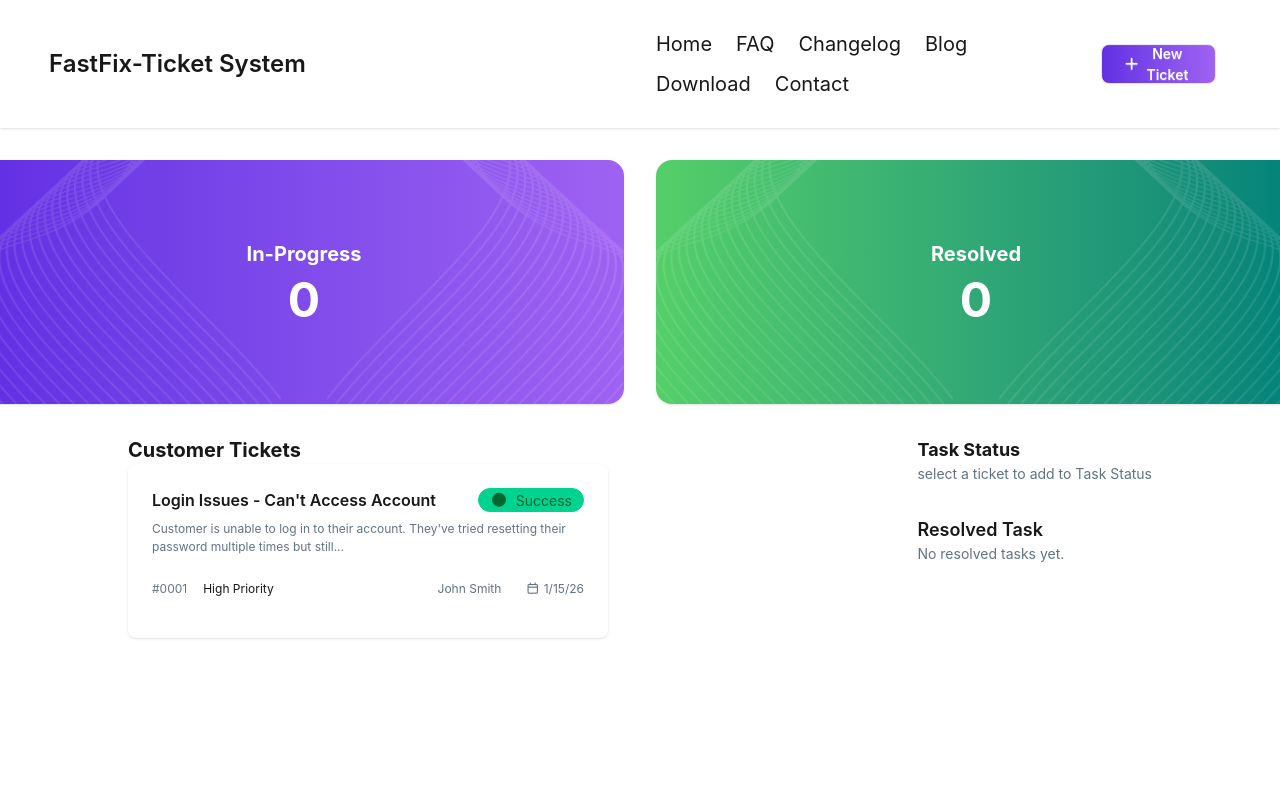
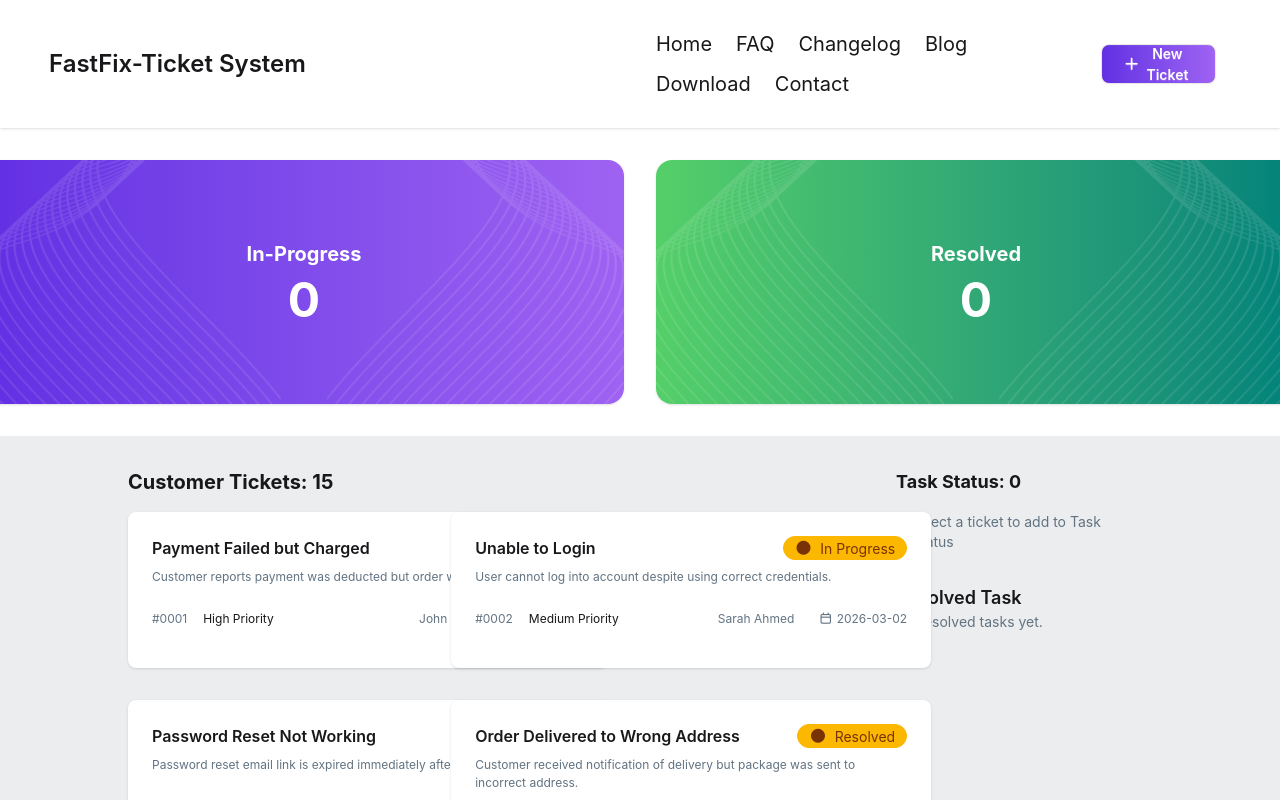
Before and after one commit to monirzkhan/FastFix-Ticket-System, a React (Vite) app: page / in a window 1280 px wide. Shown: the top 800 px of the page. Built offline with nearby package versions, Linux system fonts and the light colour scheme.

Commit message:
card section added

```diff
--- a/package.json
+++ b/package.json
@@ -14,6 +14,7 @@
     "@tailwindcss/vite": "^4.2.1",
     "react": "^19.2.0",
     "react-dom": "^19.2.0",
+    "react-toastify": "^11.0.5",
     "tailwindcss": "^4.2.1"
   },
   "devDependencies": {
--- a/src/App.jsx
+++ b/src/App.jsx
@@ -1,4 +1,5 @@
 
+import { Suspense, useState } from 'react'
 import './App.css'
 import Banner from './Components/Banner/Banner'
 
@@ -7,7 +8,13 @@ import ResolvedTask from './Components/ResolvedTask/ResolvedTask'
 import TaskStatus from './Components/TaskStatus/TaskStatus'
 import Tickets from './Components/Tickets/Tickets'
 
+
+
+const ticketsPromise = fetch('/tickets.json')
+  .then(res => (res.json()))
 function App() {
+  const [progress, setProgress] = useState(0)
+  const [selectTask, setSelectStatus] = useState([]);
 
 
   return (
@@ -17,16 +24,31 @@ function App() {
       <Navbar></Navbar>
 
       {/* Banner  */}
-    <Banner></Banner>
+      <div className=' '>
+        <Banner progress={progress}></Banner>
+      </div>
+
 
       {/* Tickets Body  */}
       {/* Customers Tickets  */}
-    <div className='md:flex justify-between md:px-32'>
-      <div>
-        <Tickets></Tickets>
+      <div className='md:flex justify-between md:px-32 py-4 bg-[#62738220] '>
+        <div className='w-3/5'>
+          <Suspense fallback='Tickets Loading'>
+            <Tickets
+              selectTask={selectTask}
+              setSelectStatus={setSelectStatus}
+              progress={progress}
+              setProgress={setProgress}
+              ticketsPromise={ticketsPromise} >
+
+            </Tickets>
+          </Suspense>
         </div>
-     <div>
-       <TaskStatus></TaskStatus>
+        <div className='w-1/4'>
+          <TaskStatus
+            selectTask={selectTask}
+
+          ></TaskStatus>
           <ResolvedTask></ResolvedTask>
         </div>
       </div>
--- a/src/Components/Banner/Banner.jsx
+++ b/src/Components/Banner/Banner.jsx
@@ -1,7 +1,7 @@
 import React from 'react';
 import bgImage from '../../assets/vector1.png'
 
-const Banner = () => {
+const Banner = ({ progress}) => {
     return (
         <div className='md:flex justify-center gap-8 md:my-8 my-4 mx-4'>
             {/* In-progress  */}
@@ -18,7 +18,7 @@ const Banner = () => {
 
                     <div className="card-body text-center  py-4">
                         <p className="font-bold text-xl">In-Progress</p>
-                        <h1 className='font-bold text-5xl'>0</h1>
+                        <h1 className='font-bold text-5xl'>{progress}</h1>
 
 
 
--- a/src/Components/Navbar/Navbar.jsx
+++ b/src/Components/Navbar/Navbar.jsx
@@ -35,7 +35,7 @@ const Nav = () => {
                 </div>
                 <div className='mx-8'>
                     <button className="btn bg-linear-to-r from-[#632EE3] to-[#9F62F2] text-white p-2 md:px-6 md:py-4 rounded-lg">
-                        <i class="fa-solid fa-plus"></i>
+                        <i className="fa-solid fa-plus"></i>
                         New Ticket </button>
                 </div>
             </div>
--- a/src/Components/TaskStatus/TaskStatus.jsx
+++ b/src/Components/TaskStatus/TaskStatus.jsx
@@ -1,10 +1,19 @@
-import React from 'react';
+import React, { useState } from 'react';
+import TaskStatusCard from './TaskStatusCard';
 
-const TaskStatus = () => {
+const TaskStatus = ({ selectTask }) => {
+
+
     return (
         <div>
-            <h1 className='font-bold text-lg'>Task Status</h1>
-            <p className='text-[#627382] text-sm'>select a ticket to add to Task Status</p>
+            <h1 className='font-bold text-lg my-4'>Task Status: {selectTask.length}</h1>
+           <div className='m-4'>
+            {
+            selectTask.length>0? selectTask.map(card=><TaskStatusCard card={card}></TaskStatusCard>)
+            :<p className='text-[#627382] text-sm'>select a ticket to add to Task Status</p>
+           }
+           </div>
+
         </div>
     );
 };
--- /dev/null
+++ b/src/Components/TaskStatus/TaskStatusCard.jsx
@@ -0,0 +1,17 @@
+import React from 'react';
+
+const TaskStatusCard = ({card}) => {
+    return (
+         <div className="card w-96 bg-base-100 card-sm shadow-sm my-4">
+                <div className="card-body">
+                    <h2 className="card-title">{card.title}</h2>
+
+                    <div className="justify-end card-actions">
+                        <button className="btn btn-success text-white w-full"> Complete</button>
+                    </div>
+                </div>
+            </div>
+    );
+};
+
+export default TaskStatusCard;
--- a/src/Components/Tickets/Tickets.jsx
+++ b/src/Components/Tickets/Tickets.jsx
@@ -1,36 +1,27 @@
-import React from 'react';
+import React, { use } from 'react';
+import TicketsCard from '../TicketsCard/TicketsCard';
 
-const Tickets = () => {
+const Tickets = ({ ticketsPromise, progress, setProgress, selectTask, setSelectStatus }) => {
+    const tickets = use(ticketsPromise);
+
     return (
         <div>
-            <h1 className='font-bold text-xl'>
-                Customer Tickets
+            <h1 className='font-bold text-xl my-4'>
+                Customer Tickets: {tickets.length}
             </h1>
-            <div>
-                <div onClick={()=>console.log('hi')} className="card w-120 bg-base-100 card-sm shadow-sm p-2">
-                    <div className="card-body">
-                        <div className='flex justify-between items-center'>
-                            <div>
-                                <h2 className="card-title">Login Issues - Can't Access Account</h2>
-                            </div>
-                            <div className="badge badge-success rounded-full  text-green-800">
+            <div className='grid grid-cols-2 gap-8'>
+                {
+                    tickets.map(ticket => <TicketsCard
+                        selectTask={selectTask}
+                        setSelectStatus={setSelectStatus}
+                        progress={progress}
+                        setProgress={setProgress}
+                        key={ticket.id}
+                        ticket={ticket}>
 
-                                <i class="fa-solid fa-circle"></i> Success
-                            </div>
-                        </div>
-                        <p className='text-[#627382]'>Customer is unable to log in to their account. They've tried resetting their password multiple times but still...</p>
-                        <div className="flex justify-between items-center my-4 ">
-                            <div className='flex justify-between items-center gap-4'>
-                                <span className='text-[#627382]'>#0001</span>
-                                <span>High Priority</span>
-                            </div>
-                            <div className='flex justify-between items-center gap-6 text-[#627382]'>
-                                <p >John Smith</p>
-                                <p><i class="fa-regular fa-calendar"></i> 1/15/26</p>
-                            </div>
-                        </div>
-                    </div>
-                </div>
+                    </TicketsCard>)
+                }
+
             </div>
         </div>
     );
--- /dev/null
+++ b/src/Components/TicketsCard/TicketsCard.jsx
@@ -0,0 +1,52 @@
+
+import { ToastContainer, toast } from 'react-toastify';
+
+const TicketsCard = ({ ticket, setProgress, setSelectStatus }) => {
+
+    const { id, title, description, customer, priority, status, createdAt } = ticket;
+
+    const handleProgressCard = (cardData) => {
+        setProgress(prev => prev + 1);
+        setSelectStatus(prev => [...prev, cardData]);
+        toast("Ticket in Progress!");
+
+    }
+
+
+    return (
+
+        <div>
+            <div onClick={() => {
+                handleProgressCard(ticket);
+
+
+            }} className="card w-120 bg-base-100 card-sm shadow-sm p-2">
+                <div className="card-body">
+                    <div className='flex justify-between items-center'>
+                        <div>
+                            <h2 className="card-title">{title}</h2>
+                        </div>
+                        <div className={`badge  rounded-full ${status === "Open" ? 'badge-success' : 'badge-warning'} `}>
+
+                            <i className="fa-solid fa-circle"></i> {status}
+                        </div>
+                    </div>
+                    <p className='text-[#627382]'>{description}</p>
+                    <div className="flex justify-between items-center my-4 ">
+                        <div className='flex justify-between items-center gap-4'>
+                            <span className='text-[#627382]'>#000{id}</span>
+                            <span>{priority} Priority</span>
+                        </div>
+                        <div className='flex justify-between items-center gap-6 text-[#627382]'>
+                            <p >{customer}</p>
+                            <p><i className="fa-regular fa-calendar"></i> {createdAt}</p>
+                        </div>
+                    </div>
+                </div>
+            </div>
+            <ToastContainer />
+        </div>
+    );
+};
+
+export default TicketsCard;
```
Also changed, not shown: 1 other file (tests, documents, lock files or other folders). Lines whose indentation alone changed are shown as unchanged.
